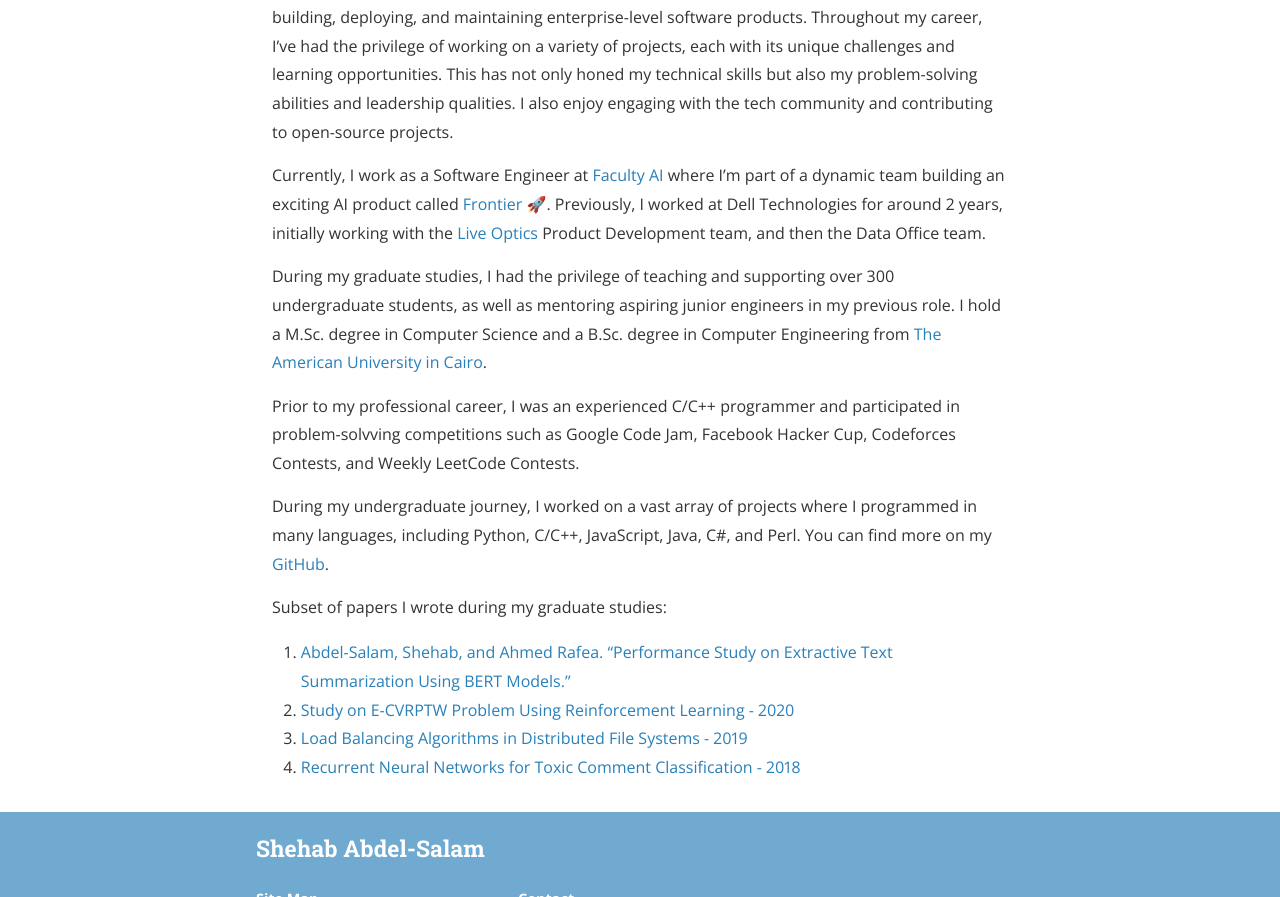
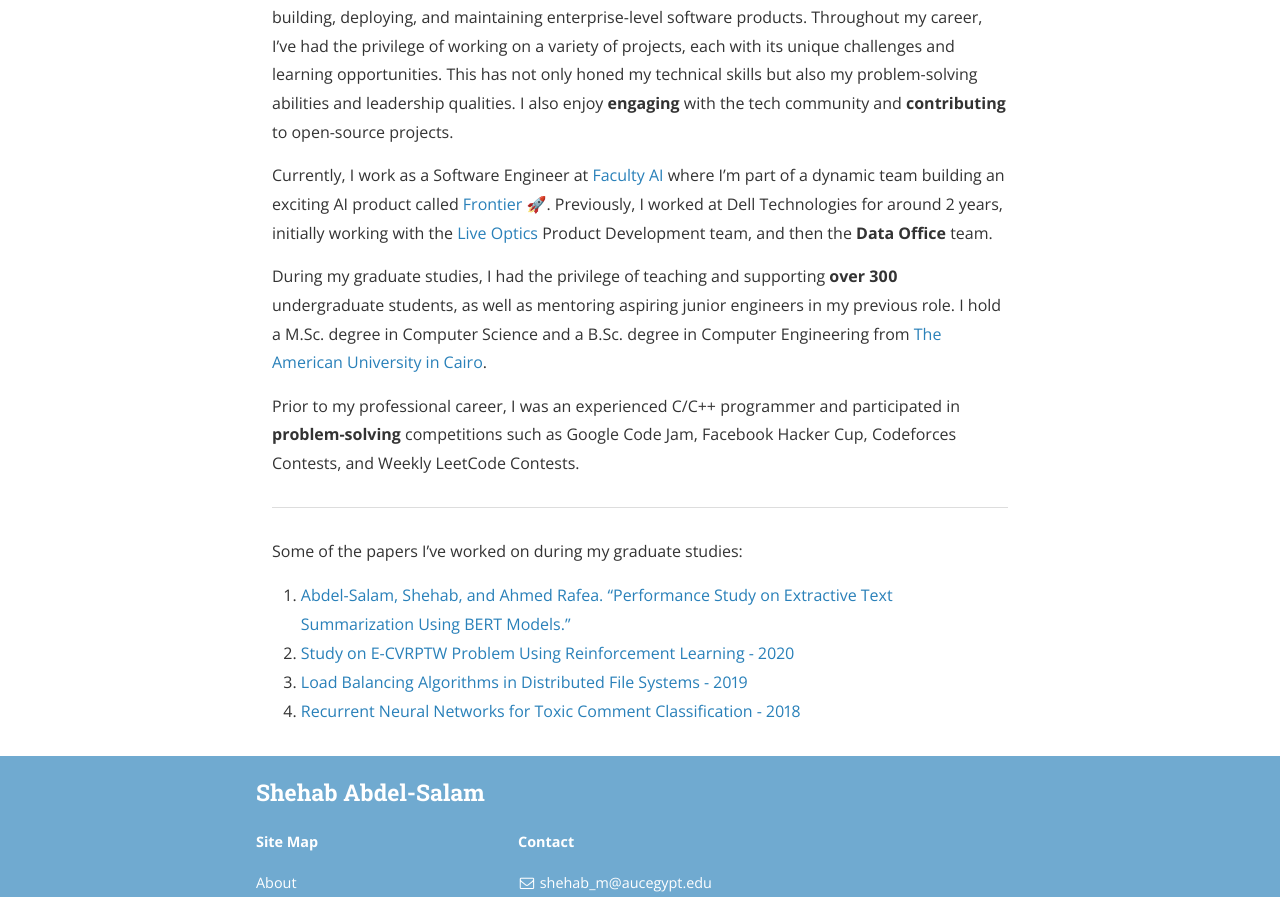
Before and after one commit to ShehabCE/shehabce.github.io, a Jekyll site: the page built from about.md, in a window 1280 px wide and 1400 px high. Shown: the part 503-1400 px from the top of the window. Built offline with Jekyll 4.4.1, drawn with Linux system fonts in a browser that asks for light colours; nearby versions of some CDN libraries; a style sheet for code colours, icons or effects is not loaded; some of the changed text lies outside the part shown.

```diff
--- a/about.md
+++ b/about.md
@@ -6,18 +6,17 @@
 
 <img src="{{ site.baseurl }}/assets/Shehab.jpg" title="Profile Picture" class="profile">
 
-Hello! My name is Shehab Abdel-Salam. I'm a Software Engineer with 5+ years of experience in building, deploying, and maintaining enterprise-level software products. Throughout my career, I've had the privilege of working on a variety of projects, each with its unique challenges and learning opportunities. This has not only honed my technical skills but also my problem-solving abilities and leadership qualities. I also enjoy engaging with the tech community and contributing to open-source projects.
+Hello! My name is Shehab Abdel-Salam. I'm a Software Engineer with **5+ years** of experience in building, deploying, and maintaining enterprise-level software products. Throughout my career, I've had the privilege of working on a variety of projects, each with its unique challenges and learning opportunities. This has not only honed my technical skills but also my problem-solving abilities and leadership qualities. I also enjoy **engaging** with the tech community and **contributing** to open-source projects.
 
-Currently, I work as a Software Engineer at [Faculty AI][company] where I'm part of a dynamic team building an exciting AI product called [Frontier][frontier] 🚀. Previously, I worked at Dell Technologies for around 2 years, initially working with the [Live Optics][liveoptics] Product Development team, and then the Data Office team.
+Currently, I work as a Software Engineer at [Faculty AI][company] where I'm part of a dynamic team building an exciting AI product called [Frontier][frontier] 🚀. Previously, I worked at Dell Technologies for around 2 years, initially working with the [Live Optics][liveoptics] Product Development team, and then the **Data Office** team.
 
-During my graduate studies, I had the privilege of teaching and supporting over 300 undergraduate students, as well as mentoring aspiring junior engineers in my previous role. I hold a M.Sc. degree in Computer Science and a B.Sc. degree in Computer Engineering from [The American University in Cairo][University].
+During my graduate studies, I had the privilege of teaching and supporting **over 300** undergraduate students, as well as mentoring aspiring junior engineers in my previous role. I hold a M.Sc. degree in Computer Science and a B.Sc. degree in Computer Engineering from [The American University in Cairo][University].
 
-Prior to my professional career, I was an experienced C/C++ programmer and participated in problem-solvving competitions such as Google Code Jam, Facebook Hacker Cup, Codeforces Contests, and Weekly LeetCode Contests.
+Prior to my professional career, I was an experienced C/C++ programmer and participated in **problem-solving** competitions such as Google Code Jam, Facebook Hacker Cup, Codeforces Contests, and Weekly LeetCode Contests.
 
-During my undergraduate journey, I worked on a vast array of projects where I programmed in many languages, including Python, C/C++, JavaScript, Java, C#, and Perl.
-You can find more on my [GitHub][github].
+---
 
-Subset of papers I wrote during my graduate studies:
+Some of the papers I've worked on during my graduate studies:
 
 1. [Abdel-Salam, Shehab, and Ahmed Rafea. “Performance Study on Extractive Text Summarization Using BERT Models.”](https://www.mdpi.com/2078-2489/13/2/67)
 2. [Study on E-CVRPTW Problem Using Reinforcement Learning - 2020](https://drive.google.com/file/d/1S66LT3kInvsubYGUlW4S78QJWLESqap3/view?usp=sharing)
```
Also changed, not shown: 3 other files.
